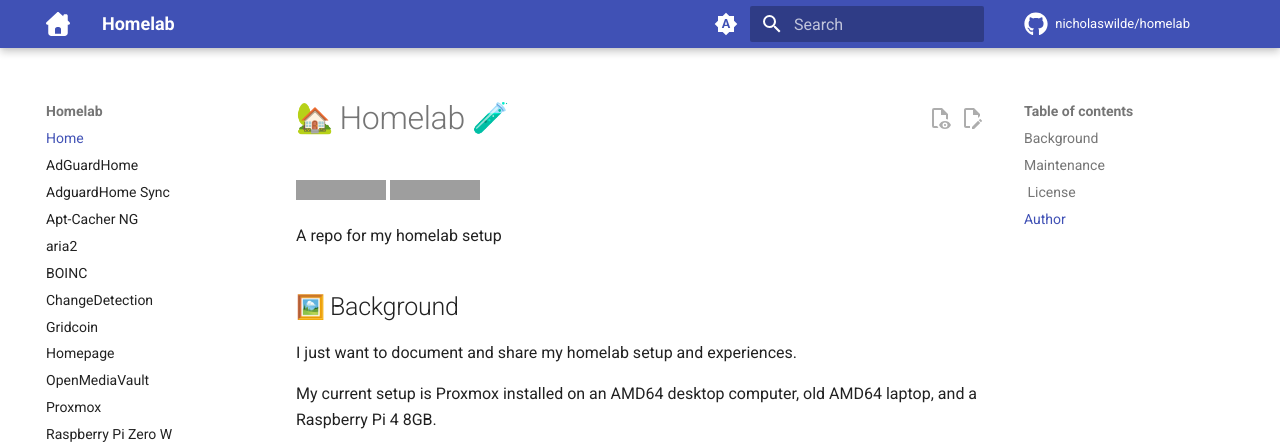
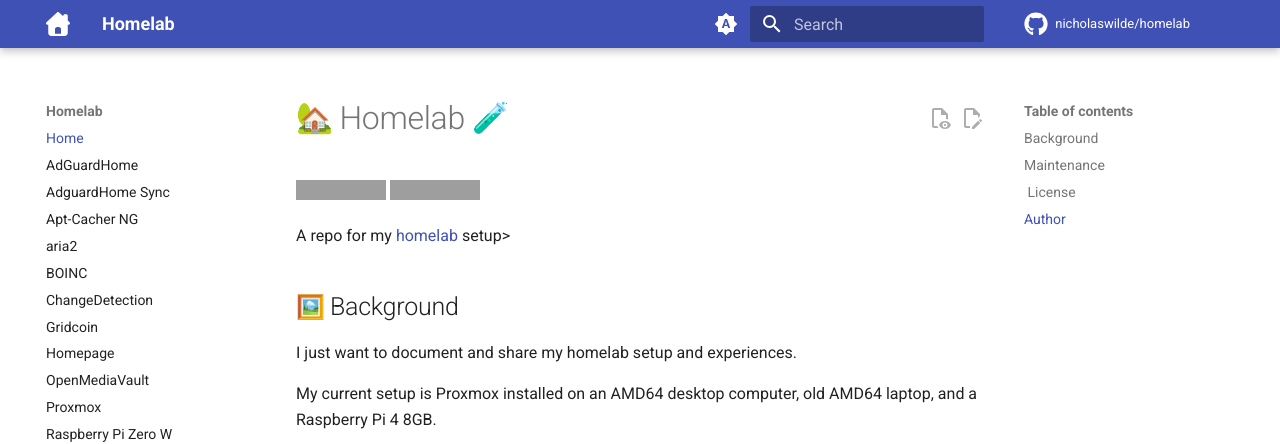
Before and after one commit to nicholaswilde/homelab, an MkDocs documentation site: the page built from docs/index.md, in a window 1280 px wide and 1300 px high. Shown: the top 444 px of the window. Built offline with MkDocs 1.6.1 and Material for MkDocs 9.7.7, drawn with Linux system fonts in a browser that asks for light colours; emoji names are drawn with the system emoji font; comment, search, counter and statistics services are not loaded; part of the change alters nothing that is shown; grey boxes are pictures that could not be loaded.

```diff
--- a/docs/index.md
+++ b/docs/index.md
@@ -4,7 +4,7 @@
 [![task](https://img.shields.io/badge/Task-Enabled-brightgreen?style=for-the-badge&logo=task&logoColor=white)](https://taskfile.dev/#/)
 [![ci](https://img.shields.io/github/actions/workflow/status/nicholaswilde/homelab/ci.yaml?label=ci&style=for-the-badge&branch=main)](https://github.com/nicholaswilde/homelab/actions/workflows/ci.yaml)
 
-A repo for my homelab setup
+A repo for my [homelab][7] setup>
 
 ## :frame_with_picture: Background
 
@@ -42,3 +42,4 @@ My homelab is setup and maintained using [Ansible][5], which is documented [here
 [4]: <https://pimox-scripts.com/>
 [5]: <https://www.redhat.com/en/ansible-collaborative>
 [6]: <https://github.com/nicholaswilde/homelab-playbooks>
+[7]: <https://linuxhandbook.com/homelab/>
```
